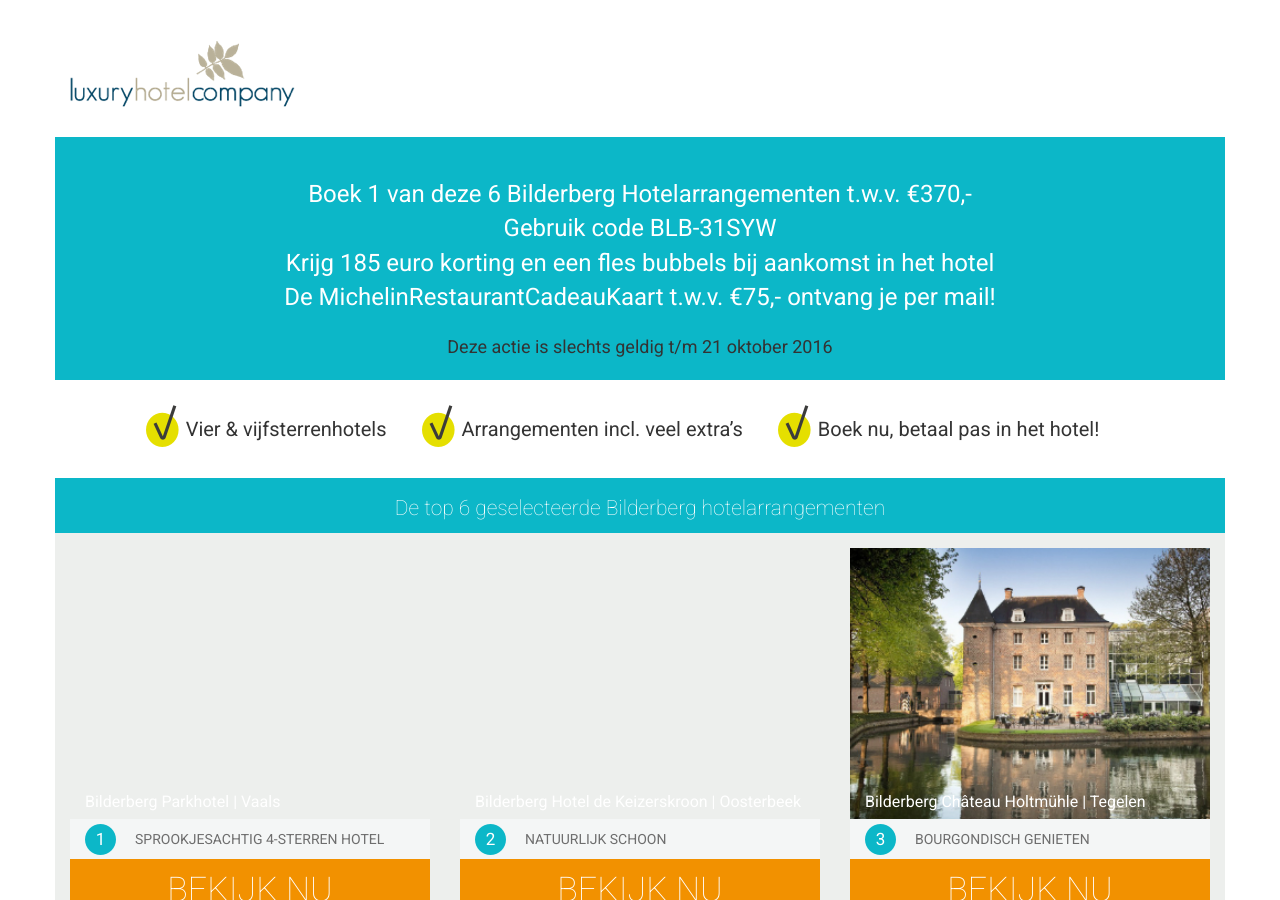
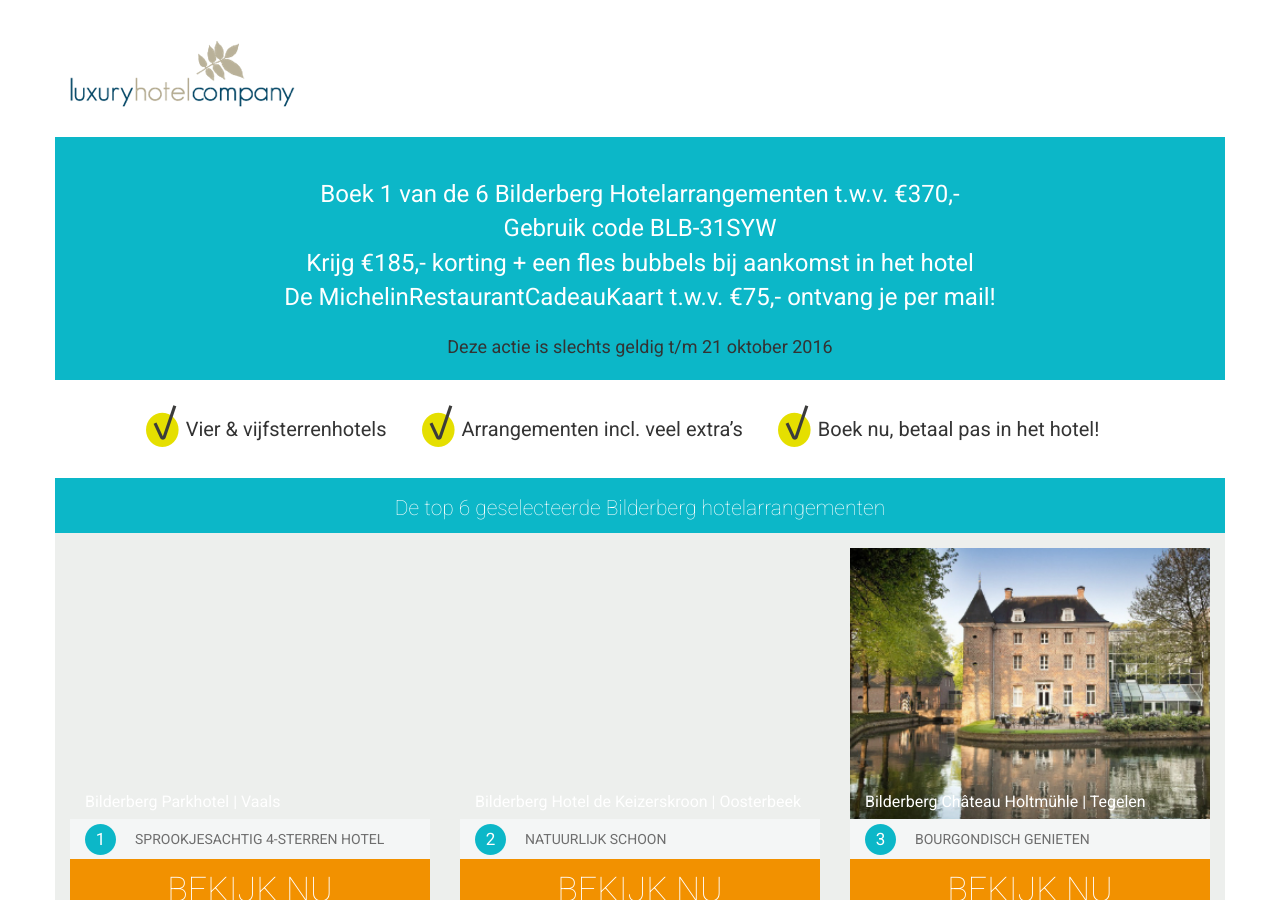
Before and after one commit to Albert91/bilderberg, a Jekyll site: the page built from index.html, in a window 1280 px wide and 900 px high. Built offline with Jekyll 4.4.1, drawn with Linux system fonts in a browser that asks for light colours.

Commit message:
Update from Forestry.io - _data/text.yml

```diff
--- a/_data/text.yml
+++ b/_data/text.yml
@@ -3,8 +3,8 @@ actionbar: De top 6 geselecteerde Bilderberg hotelarrangementen
 actionpoint1: Vier &amp; vijfsterrenhotels
 actionpoint2: Arrangementen incl. veel extra’s
 actionpoint3: Boek nu, betaal pas in het hotel!
-intro1: Boek 1 van deze 6 Bilderberg Hotelarrangementen t.w.v. €370,-<br>Gebruik code
-  BLB-31SYW<br>Krijg 185 euro korting en een fles bubbels bij aankomst in het hotel<br>De
+intro1: Boek 1 van de 6 Bilderberg Hotelarrangementen t.w.v. €370,-<br>Gebruik code
+  BLB-31SYW<br>Krijg €185,- korting + een fles bubbels bij aankomst in het hotel<br>De
   MichelinRestaurantCadeauKaart t.w.v. €75,- ontvang je per mail!
 intro2: Deze actie is slechts geldig t/m 21 oktober 2016
 code: BLB-31SYW
```
